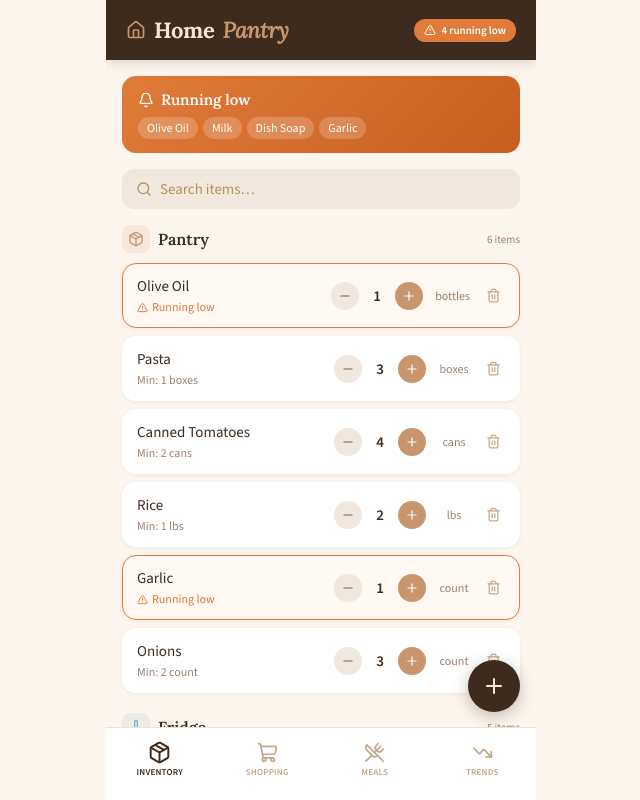
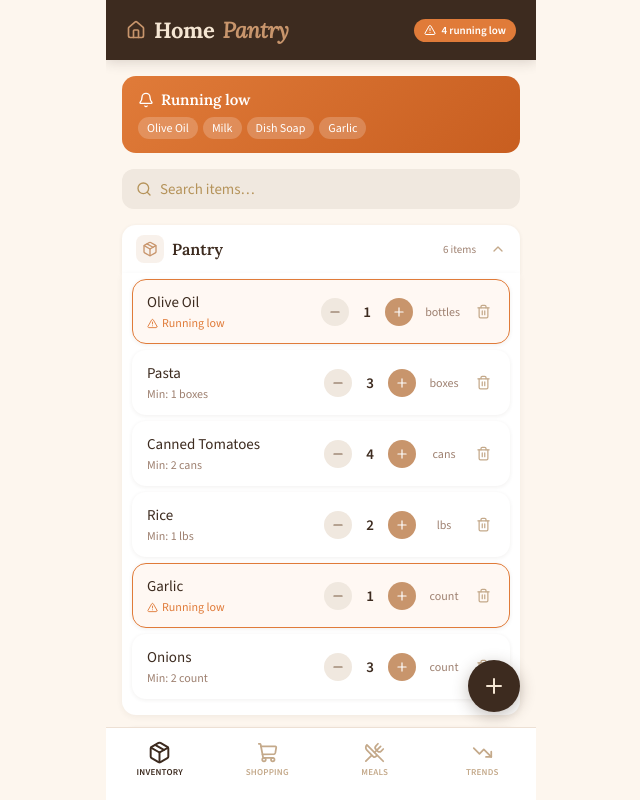
Before and after one commit to ethanwinkleman/home-pantry, a React (Create React App) app: page / in a window 1280 px wide. Shown: the top 800 px of the page, without its empty margins (319-959 px from the left). Built offline with nearby package versions, Linux system fonts and the light colour scheme.

Commit message:
Add collpasible categories

```diff
--- a/src/App.js
+++ b/src/App.js
@@ -3,7 +3,7 @@ import {
   Package, Thermometer, Wind, Home, ShoppingCart, UtensilsCrossed,
   Plus, Minus, Trash2, Search, X, Bell, AlertTriangle, CheckCircle2,
   ChefHat, Clock, RefreshCw, PartyPopper, ShoppingBag, Sparkles,
-  TrendingDown, BarChart2, Calendar, Filter
+  TrendingDown, BarChart2, Calendar, Filter, ChevronDown
 } from "lucide-react";
 
 // ── Constants ─────────────────────────────────────────────────────
@@ -93,11 +93,18 @@ const css = `
   .content { padding: 16px; padding-bottom: 88px; }
 
   /* Category */
-  .category-section { margin-bottom: 20px; }
-  .category-header { display: flex; align-items: center; gap: 8px; margin-bottom: 10px; }
+  .category-section { margin-bottom: 12px; }
+  .category-header { display: flex; align-items: center; gap: 8px; cursor: pointer; user-select: none; padding: 10px 14px; background: #fff; border-radius: 14px; box-shadow: 0 1px 4px rgba(61,43,31,0.07); transition: background 0.18s; margin-bottom: 0; }
+  .category-header:hover { background: #FAF2EA; }
+  .category-header.open { border-radius: 14px 14px 0 0; }
   .category-icon { width: 28px; height: 28px; border-radius: 8px; display: flex; align-items: center; justify-content: center; flex-shrink: 0; }
   .category-header h2 { font-family: ${FONT}; font-size: 16px; font-weight: 600; color: #3D2B1F; }
-  .cat-count { font-size: 11px; color: #9E8070; font-family: ${FONT_BODY}; margin-left: auto; }
+  .cat-count { font-size: 11px; color: #9E8070; font-family: ${FONT_BODY}; margin-left: auto; margin-right: 6px; }
+  .cat-chevron { color: #C4A98A; transition: transform 0.25s ease; flex-shrink: 0; }
+  .cat-chevron.open { transform: rotate(180deg); }
+  .category-items { background: #fff; border-radius: 0 0 14px 14px; overflow: hidden; transition: max-height 0.32s ease, opacity 0.25s ease, padding 0.25s ease; box-shadow: 0 2px 6px rgba(61,43,31,0.06); }
+  .category-items.open { padding: 6px 10px 10px; }
+  .category-items.closed { max-height: 0 !important; opacity: 0; padding: 0 10px; pointer-events: none; }
 
   /* Item cards */
   .item-card { background: #fff; border-radius: 14px; padding: 12px 14px; margin-bottom: 8px; display: flex; align-items: center; gap: 12px; box-shadow: 0 1px 4px rgba(61,43,31,0.07); border: 1.5px solid transparent; transition: border-color 0.2s; }
@@ -595,6 +602,18 @@ export default function App() {
   const [shopChecked, setShopChecked] = useState({});
   const [newItem, setNewItem]       = useState({ name:"", category:"pantry", qty:1, unit:"count", low:1 });
 
+  // Collapsed categories — persisted to localStorage
+  const [collapsed, setCollapsed] = useState(() => {
+    try { return JSON.parse(localStorage.getItem("hp_collapsed") || "{}"); } catch { return {}; }
+  });
+  const toggleCollapsed = (cat) => {
+    setCollapsed(prev => {
+      const next = { ...prev, [cat]: !prev[cat] };
+      try { localStorage.setItem("hp_collapsed", JSON.stringify(next)); } catch {}
+      return next;
+    });
+  };
+
   // Persist items & log to localStorage
   useEffect(() => { saveItems(items); }, [items]);
   useEffect(() => { saveLog(log); }, [log]);
@@ -672,19 +691,29 @@ export default function App() {
               {Object.entries(CATEGORIES).map(([catKey, cat]) => {
                 const catItems = grouped[catKey];
                 if (!catItems.length) return null;
+                const isOpen = !collapsed[catKey];
+                const estimatedHeight = catItems.length * 72 + 20;
                 return (
                   <div className="category-section" key={catKey}>
-                    <div className="category-header">
+                    <div
+                      className={`category-header ${isOpen ? "open" : ""}`}
+                      onClick={() => toggleCollapsed(catKey)}
+                    >
                       <div className="category-icon" style={{background:cat.color+"22"}}>
                         <cat.Icon size={16} color={cat.color}/>
                       </div>
                       <h2>{cat.label}</h2>
                       <span className="cat-count">{catItems.length} items</span>
+                      <ChevronDown size={16} className={`cat-chevron ${isOpen ? "open" : ""}`}/>
                     </div>
+                    <div
+                      className={`category-items ${isOpen ? "open" : "closed"}`}
+                      style={isOpen ? { maxHeight: estimatedHeight + "px", opacity: 1 } : {}}
+                    >
                       {catItems.map(item => {
                         const isLow = item.qty <= item.low;
                         return (
-                        <div className={`item-card ${isLow?"low":""}`} key={item.id}>
+                          <div className={`item-card ${isLow?"low":""}`} key={item.id} style={{marginBottom:6}}>
                             <div className="item-info">
                               <div className="item-name">{item.name}</div>
                               <div className={`item-meta ${isLow?"low-text":""}`}>
@@ -701,6 +730,7 @@ export default function App() {
                           </div>
                         );
                       })}
+                    </div>
                   </div>
                 );
               })}
```
Lines whose indentation alone changed are shown as unchanged.
